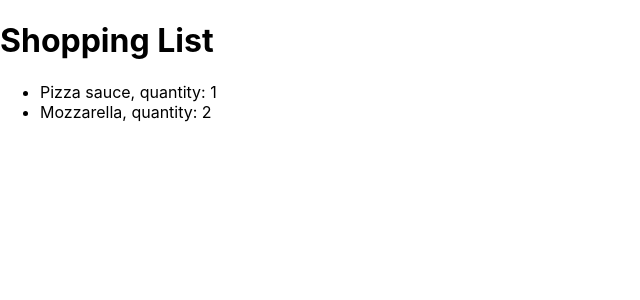
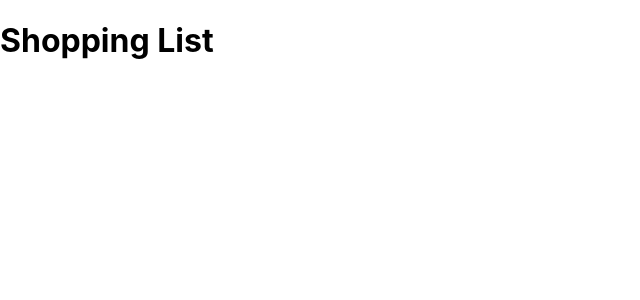
Before and after one commit to DennieCodes/react-with-typescript, a React (Create React App) app: page / in a window 1280 px wide. Shown: the top 300 px of the page, without its empty margins (0-640 px from the left). Built offline with nearby package versions, Linux system fonts and the light colour scheme.

Commit message:
Added useState with Typescript

```diff
--- a/src/App.tsx
+++ b/src/App.tsx
@@ -1,11 +1,15 @@
+import { useState } from 'react';
 import './App.css';
 import ShoppingList from './components/ShoppingList';
+import Item from './models/item';
 
 function App() {
-	const items = [
-		{ id: 1, product: 'Pizza sauce', quantity: 1 },
-		{ id: 2, product: 'Mozzarella', quantity: 2 },
-	];
+	const [items, setitems] = useState<Item[]>([]);
+
+	// const items = [
+	// 	{ id: 1, product: 'Pizza sauce', quantity: 1 },
+	// 	{ id: 2, product: 'Mozzarella', quantity: 2 },
+	// ];
 
 	return (
 		<div>
--- a/src/components/ShoppingList.tsx
+++ b/src/components/ShoppingList.tsx
@@ -1,8 +1,4 @@
-interface Item {
-	id: number;
-	product: string;
-	quantity: number;
-}
+import Item from '../models/item';
 
 interface ShoppingListProps {
 	items: Item[];
--- /dev/null
+++ b/src/models/item.ts
@@ -0,0 +1,5 @@
+export default interface Item {
+	id: number;
+	product: string;
+	quantity: number;
+}
```
Also changed, not shown: 1 other file (tests, documents, lock files or other folders).
